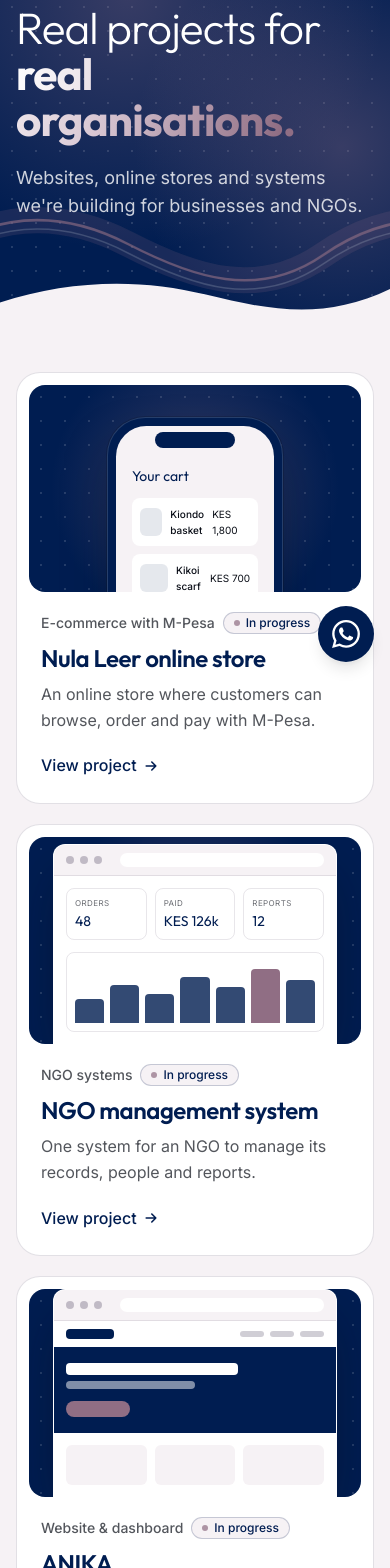
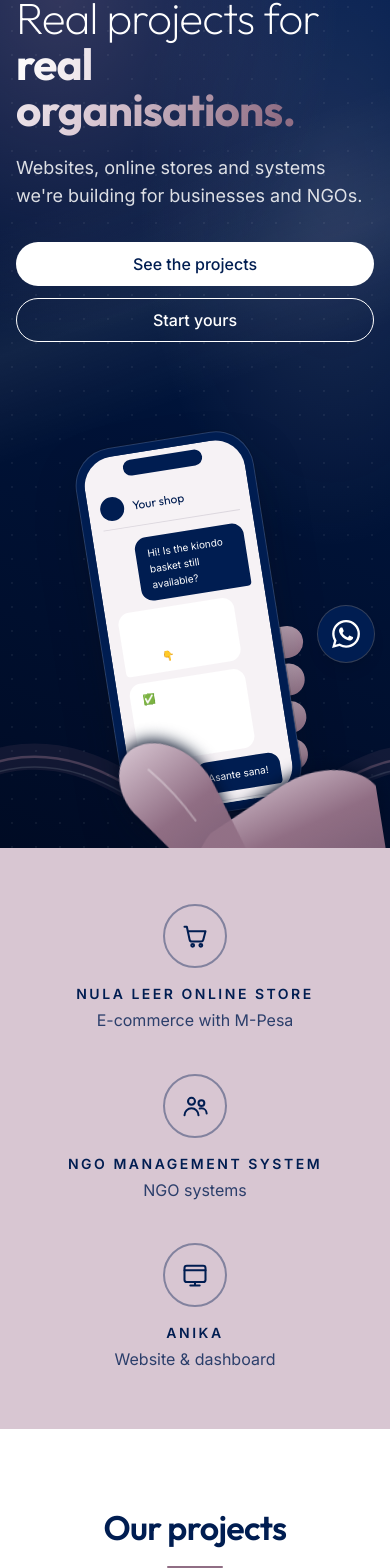
Before and after one commit to Jkosencha/undanova, a Next.js app: page /work in a window 390 px wide. Shown: the part 166-1734 px from the top of the page. Built offline with nearby package versions, Linux system fonts and the light colour scheme.

Commit message:
Rebuild Work page in the Snapview design
Phone-in-hand hero, a lilac band linking to each project, the project grid and a closing CTA strip.

```diff
--- a/src/app/work/page.tsx
+++ b/src/app/work/page.tsx
@@ -1,8 +1,15 @@
+/**
+ * Work: "Snapview" design — phone-in-hand hero, lilac band, project grid. See CLAUDE.md §10.
+ */
 import type { Metadata } from "next";
-import { CTABand } from "@/components/cta-band";
-import { PageHeader } from "@/components/page-header";
-import { Section } from "@/components/section";
+import Link from "next/link";
+import { Button } from "@/components/button";
+import { CTAStrip } from "@/components/cta-strip";
+import { ServiceIcon } from "@/components/icons";
+import { Container, SectionHeading } from "@/components/section";
 import { WorkCard } from "@/components/work-card";
+import { WorkHero } from "@/components/work-hero";
+import { ChatScreen } from "@/components/mockups";
 import { work } from "@/content/work";
 
 export const metadata: Metadata = {
@@ -10,29 +17,69 @@ export const metadata: Metadata = {
   description: "Websites, online stores and systems UndaNova is building for businesses and NGOs in Kenya.",
 };
 
+const kindIcon = { shop: "ecommerce-mpesa", dashboard: "ngo-school-systems", website: "business-websites" } as const;
+
 export default function WorkPage() {
   return (
     <>
-      <PageHeader
-        eyebrow="Our work"
-        title={
-          <>
-            <span className="font-light">Real projects for</span>{" "}
-            <span className="font-bold text-gradient-plum">real organisations.</span>
-          </>
-        }
-        intro="Websites, online stores and systems we're building for businesses and NGOs."
-      />
-      <Section aria-label="Projects" className="pt-14! md:pt-20!">
-        <ul className="grid gap-5 md:grid-cols-2 lg:grid-cols-3">
-          {work.map((item) => (
-            <li key={item.slug} className="reveal flex">
-              <WorkCard item={item} headingLevel="h2" />
-            </li>
-          ))}
-        </ul>
-      </Section>
-      <CTABand />
+      <WorkHero screen={<ChatScreen />}>
+        <p className="text-sm font-semibold uppercase tracking-[0.3em] text-white/80">Our work</p>
+        <h1 className="mt-5 text-[44px] leading-[1.05] md:text-[64px]">
+          <span className="font-extralight">Real projects for</span>{" "}
+          <span className="font-bold text-gradient-plum">real organisations.</span>
+        </h1>
+        <p className="mt-5 max-w-lg text-lg text-white/85">
+          Websites, online stores and systems we&apos;re building for businesses and NGOs.
+        </p>
+        <div className="mt-8 flex flex-col gap-3 sm:flex-row">
+          <Button href="#projects" tone="dark">
+            See the projects
+          </Button>
+          <Button href="/contact" tone="dark" variant="secondary">
+            Start yours
+          </Button>
+        </div>
+      </WorkHero>
+
+      {/* Lilac band: one link per project */}
+      <nav aria-label="Projects" className="bg-lilac py-14 md:py-16">
+        <Container>
+          <ul className="grid gap-10 text-center sm:grid-cols-3">
+            {work.map((item) => (
+              <li key={item.slug}>
+                <Link href={`/work/${item.slug}`} prefetch={false} className="group inline-flex flex-col items-center">
+                  <span className="inline-flex size-16 items-center justify-center rounded-full border-2 border-navy/40 text-navy transition-colors group-hover:bg-navy group-hover:text-white">
+                    <ServiceIcon slug={kindIcon[item.preview]} className="size-7" />
+                  </span>
+                  <span className="mt-4 text-sm font-semibold uppercase tracking-[0.18em] text-navy">{item.title}</span>
+                  <span className="mt-1 text-navy/80">{item.category}</span>
+                </Link>
+              </li>
+            ))}
+          </ul>
+        </Container>
+      </nav>
+
+      <section id="projects" aria-labelledby="projects-title" className="scroll-mt-20 bg-white py-20 md:py-28">
+        <Container>
+          <SectionHeading
+            id="projects-title"
+            title="Our projects"
+            intro="What we're building, and who for."
+            align="center"
+            divider
+          />
+          <ul className="mt-14 grid gap-5 md:grid-cols-2 lg:grid-cols-3">
+            {work.map((item) => (
+              <li key={item.slug} className="reveal flex">
+                <WorkCard item={item} />
+              </li>
+            ))}
+          </ul>
+        </Container>
+      </section>
+
+      <CTAStrip title="Want results like these?" text="Tell us about your project. We reply within 24 hours." />
     </>
   );
 }
```
